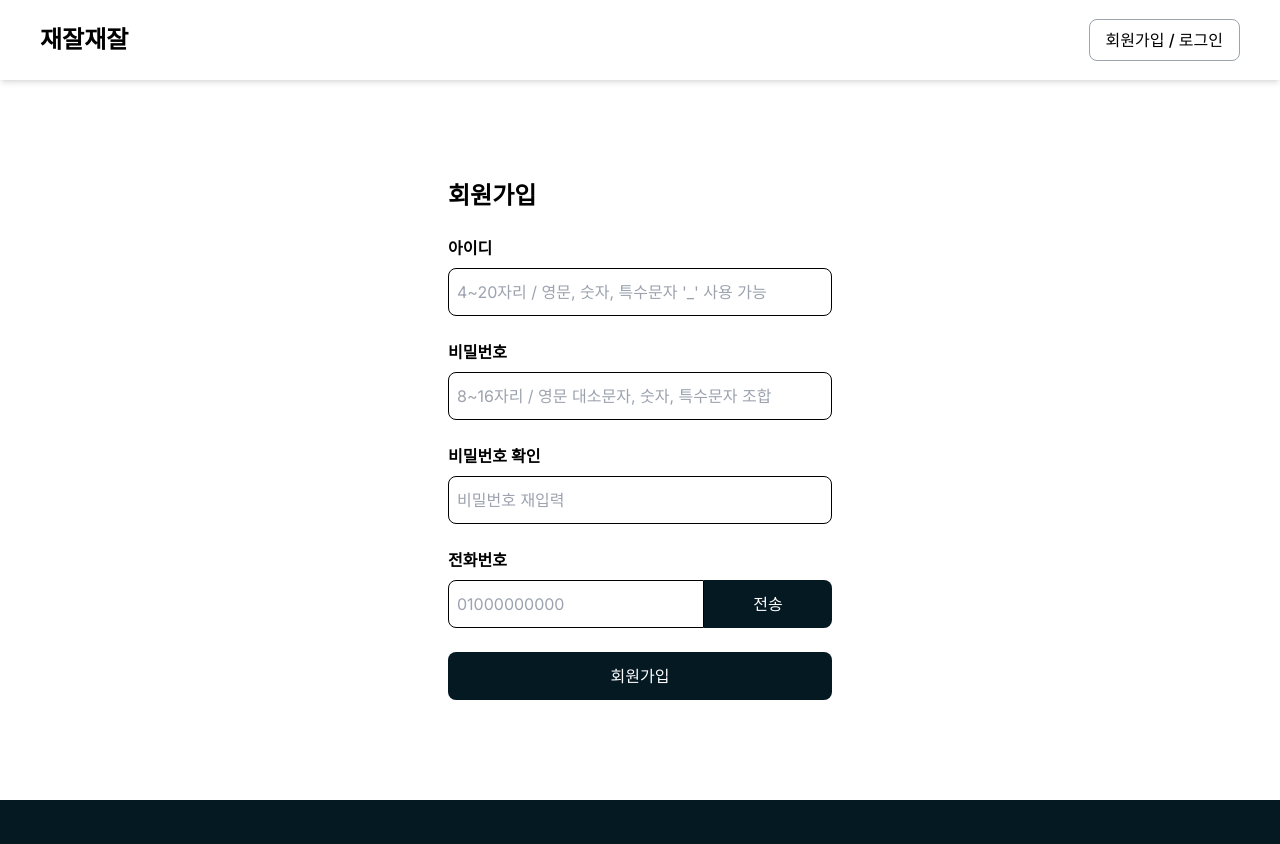
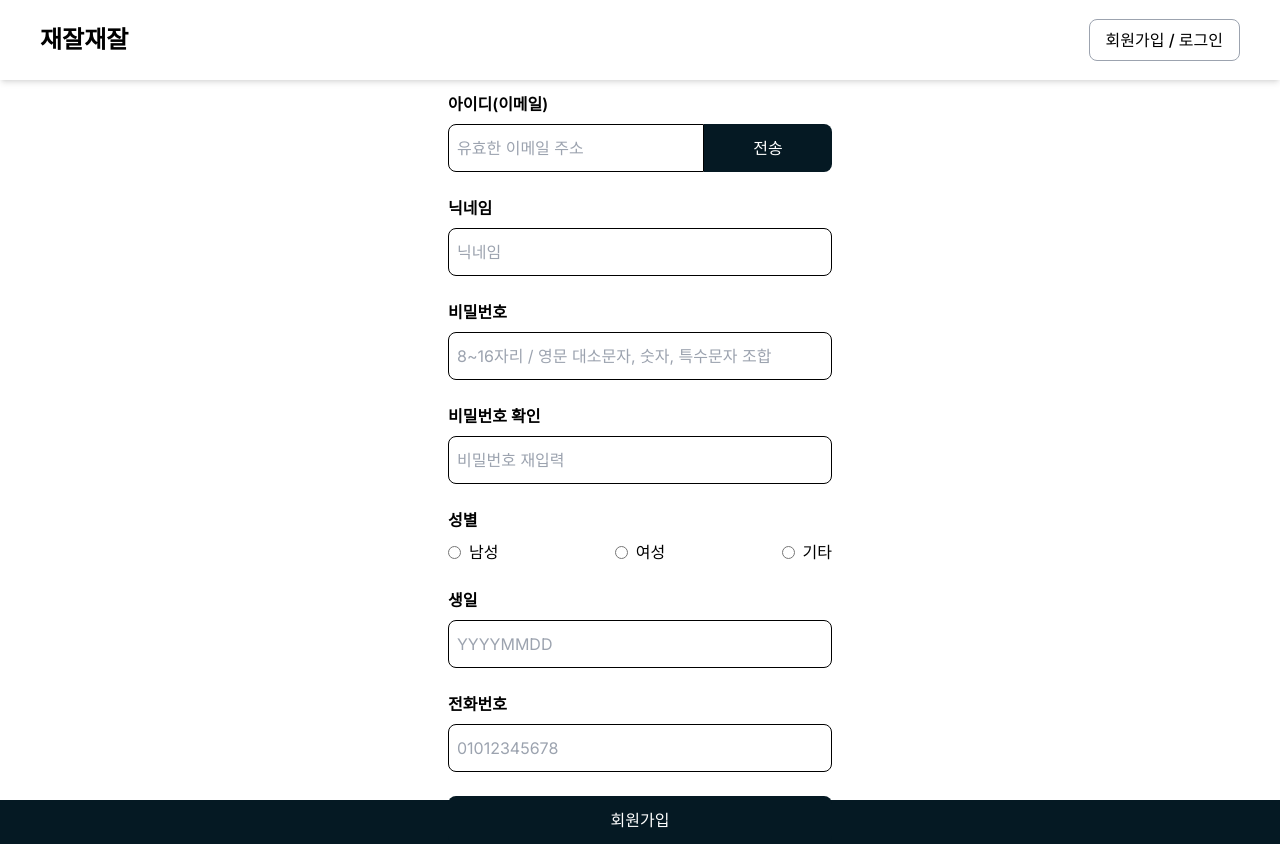
Before and after one commit to jaejaljaejal/jaejaljaejal, a Next.js app in the folder jaejaljaejal-front/: page /signup in a window 1280 px wide. Before the commit the page ends 800 px from the top, so only its background shows below. Built offline with nearby package versions, Linux system fonts and the light colour scheme.

Commit message:
회원가입 정보 추가

```diff
--- a/jaejaljaejal-front/app/signup/page.tsx
+++ b/jaejaljaejal-front/app/signup/page.tsx
@@ -15,20 +15,28 @@ import { validateUsername } from "./idUtil";
 const SignupPage = () => {
   const [formValues, setFormValues] = useState({
     username: "",
-    phoneNumber: "",
+    email: "",
+    nickname: "",
     password: "",
     confirmPassword: "",
+    gender: "",
+    birthdate: "",
+    phoneNumber: "",
   });
 
   const [errors, setErrors] = useState({
     username: "",
-    phoneNumber: "",
+    email: "",
+    nickname: "",
     password: "",
     confirmPassword: "",
+    gender: "",
+    birthdate: "",
+    phoneNumber: "",
   });
 
   const [feedback, setFeedback] = useState({
-    username: "",
+    email: "",
   });
 
   const [passwordStrength, setPasswordStrength] = useState<
@@ -38,100 +46,39 @@ const SignupPage = () => {
   const handleInputChange = (e: React.ChangeEvent<HTMLInputElement>) => {
     const { name, value } = e.target;
     setFormValues({ ...formValues, [name]: value });
-    validateInput(name, value);
-
-    if (name === "password") {
-      const score = evaluatePasswordStrength(value);
-      const strength = getPasswordStrength(score);
-      setPasswordStrength(strength);
-    }
+    // Validation logic here if needed
   };
 
   const handleBlur = async (e: React.FocusEvent<HTMLInputElement>) => {
     const { name, value } = e.target;
-    if (name === "username") {
+    if (name === "email") {
       try {
-        const response = await axios.post("/api/check-username", {
-          username: value,
+        const response = await axios.post("/api/check-email", {
+          email: value,
         });
         if (response.data.exists) {
           setErrors((prevErrors) => ({
             ...prevErrors,
-            username: "이미 사용 중인 아이디입니다.",
+            email: "이미 사용 중인 이메일입니다.",
           }));
-          setFeedback((prevFeedback) => ({ ...prevFeedback, username: "" }));
+          setFeedback((prevFeedback) => ({ ...prevFeedback, email: "" }));
         } else {
-          setErrors((prevErrors) => ({ ...prevErrors, username: "" }));
+          setErrors((prevErrors) => ({ ...prevErrors, email: "" }));
           setFeedback((prevFeedback) => ({
             ...prevFeedback,
-            username: "사용 가능한 아이디입니다.",
+            email: "사용 가능한 이메일입니다.",
           }));
         }
       } catch (error) {
-        console.error("아이디 중복 확인 중 오류 발생:", error);
+        console.error("이메일 중복 확인 중 오류 발생:", error);
       }
-    }
-  };
-
-  const usernameRegex = /^[a-zA-Z0-9_]{4,20}$/;
-  const phoneNumberRegex = /^010\d{8}$/;
-
-  const validateInput = (field: string, value: string) => {
-    let errorsCopy = { ...errors };
-
-    if (field === "username") {
-      if (!validateUsername(value)) {
-        errorsCopy.username =
-          "4~20자리의 영문, 숫자와 특수문자 '_'만 사용해주세요.";
-      } else {
-        errorsCopy.username = "";
-      }
-    }
-
-    if (field === "phoneNumber") {
-      if (!phoneNumberRegex.test(value)) {
-        errorsCopy.phoneNumber =
-          "유효한 전화번호를 입력해주세요. 예: 01012345678";
-      } else {
-        errorsCopy.phoneNumber = "";
-      }
-    }
-
-    if (field === "password") {
-      if (!validatePasswordStrength(value)) {
-        errorsCopy.password =
-          "8~16자리 영문 대소문자, 숫자, 특수문자 중 3가지 이상 조합으로 만들어주세요.";
-      } else {
-        errorsCopy.password = "";
-      }
-    }
-
-    setErrors(errorsCopy);
-  };
-
-  const handleSubmit = (e: React.FormEvent<HTMLFormElement>) => {
-    e.preventDefault();
-    const isFormValid =
-      !errors.username &&
-      !errors.password &&
-      !errors.phoneNumber &&
-      formValues.username &&
-      formValues.password &&
-      formValues.phoneNumber &&
-      formValues.password === formValues.confirmPassword;
-
-    if (isFormValid) {
-      // 서버에 유효성 검사된 데이터 전송
-      console.log("Form submitted");
-    } else {
-      console.log("Form has errors");
     }
   };
 
   const handleSendVerificationCode = async () => {
     try {
       const response = await axios.post("/api/send-verification-code", {
-        phoneNumber: formValues.phoneNumber,
+        email: formValues.email,
       });
       if (response.data.success) {
         alert("인증번호가 전송되었습니다.");
@@ -143,6 +90,12 @@ const SignupPage = () => {
     }
   };
 
+  const handleSubmit = (e: React.FormEvent<HTMLFormElement>) => {
+    e.preventDefault();
+    // Submission logic here
+    console.log("Form submitted");
+  };
+
   return (
     <main className="bg-custom flex min-h-screen flex-col items-center">
       <Header />
@@ -150,24 +103,46 @@ const SignupPage = () => {
         <p className="w-96 mb-6 text-black text-2xl font-bold">회원가입</p>
         <form className="flex flex-col space-y-6" onSubmit={handleSubmit}>
           <div className="flex flex-col w-96 space-y-2">
-            <p className="text-black text-md font-semibold">아이디</p>
+            <p className="text-black text-md font-semibold">아이디(이메일)</p>
+            <div className="flex w-full">
+              <input
+                type="email"
+                name="email"
+                value={formValues.email}
+                onChange={handleInputChange}
+                onBlur={handleBlur}
+                placeholder="유효한 이메일 주소"
+                className="flex-grow h-12 border border-black p-2 rounded-l-lg text-black"
+                required
+              />
+              <button
+                type="button"
+                onClick={handleSendVerificationCode}
+                className="w-1/3 h-12 bg-custom text-white rounded-r-lg hover:bg-custom"
+              >
+                전송
+              </button>
+            </div>
+            {errors.email && (
+              <span className="text-red-500 text-xs">{errors.email}</span>
+            )}
+            {feedback.email && (
+              <span className="text-green-500 text-xs">{feedback.email}</span>
+            )}
+          </div>
+          <div className="flex flex-col w-96 space-y-2">
+            <p className="text-black text-md font-semibold">닉네임</p>
             <input
               type="text"
-              name="username"
-              value={formValues.username}
+              name="nickname"
+              value={formValues.nickname}
               onChange={handleInputChange}
-              onBlur={handleBlur}
-              placeholder="4~20자리 / 영문, 숫자, 특수문자 '_' 사용 가능"
+              placeholder="닉네임"
               className="w-full h-12 border border-black p-2 rounded-lg text-black"
               required
             />
-            {errors.username && (
-              <span className="text-red-500 text-xs">{errors.username}</span>
-            )}
-            {feedback.username && (
-              <span className="text-green-500 text-xs">
-                {feedback.username}
-              </span>
+            {errors.nickname && (
+              <span className="text-red-500 text-xs">{errors.nickname}</span>
             )}
           </div>
           <div className="flex flex-col w-96 space-y-2 relative">
@@ -215,27 +190,75 @@ const SignupPage = () => {
               </span>
             )}
           </div>
-          <div className="flex flex-col w-96 space-y-2 relative">
+          <div className="flex flex-col w-96 space-y-2">
+            <p className="text-black text-md font-semibold">성별</p>
+            <div className="flex justify-between">
+              <label className="flex items-center">
+                <input
+                  type="radio"
+                  name="gender"
+                  value="male"
+                  onChange={handleInputChange}
+                  className="mr-2"
+                  required
+                />
+                남성
+              </label>
+              <label className="flex items-center">
+                <input
+                  type="radio"
+                  name="gender"
+                  value="female"
+                  onChange={handleInputChange}
+                  className="mr-2"
+                  required
+                />
+                여성
+              </label>
+              <label className="flex items-center">
+                <input
+                  type="radio"
+                  name="gender"
+                  value="other"
+                  onChange={handleInputChange}
+                  className="mr-2"
+                  required
+                />
+                기타
+              </label>
+            </div>
+            {errors.gender && (
+              <span className="text-red-500 text-xs">{errors.gender}</span>
+            )}
+          </div>
+          <div className="flex flex-col w-96 space-y-2">
+            <p className="text-black text-md font-semibold">생일</p>
+            <input
+              type="text"
+              name="birthdate"
+              value={formValues.birthdate}
+              onChange={handleInputChange}
+              placeholder="YYYYMMDD"
+              maxLength={8}
+              className="w-full h-12 border border-black p-2 rounded-lg text-black"
+              required
+            />
+            {errors.birthdate && (
+              <span className="text-red-500 text-xs">{errors.birthdate}</span>
+            )}
+          </div>
+          <div className="flex flex-col w-96 space-y-2">
             <p className="text-black text-md font-semibold">전화번호</p>
-            <div className="flex w-full">
             <input
               type="text"
               name="phoneNumber"
               value={formValues.phoneNumber}
               onChange={handleInputChange}
-                placeholder="01000000000"
+              placeholder="01012345678"
               maxLength={11}
-                className="flex-grow h-12 border border-black p-2 rounded-l-lg text-black"
+              className="w-full h-12 border border-black p-2 rounded-lg text-black"
               required
             />
-              <button
-                type="button"
-                onClick={handleSendVerificationCode}
-                className="w-1/3 h-12 bg-custom text-white rounded-r-lg hover:bg-custom"
-              >
-                전송
-              </button>
-            </div>
             {errors.phoneNumber && (
               <span className="text-red-500 text-xs">{errors.phoneNumber}</span>
             )}
```
Lines whose indentation alone changed are shown as unchanged.
